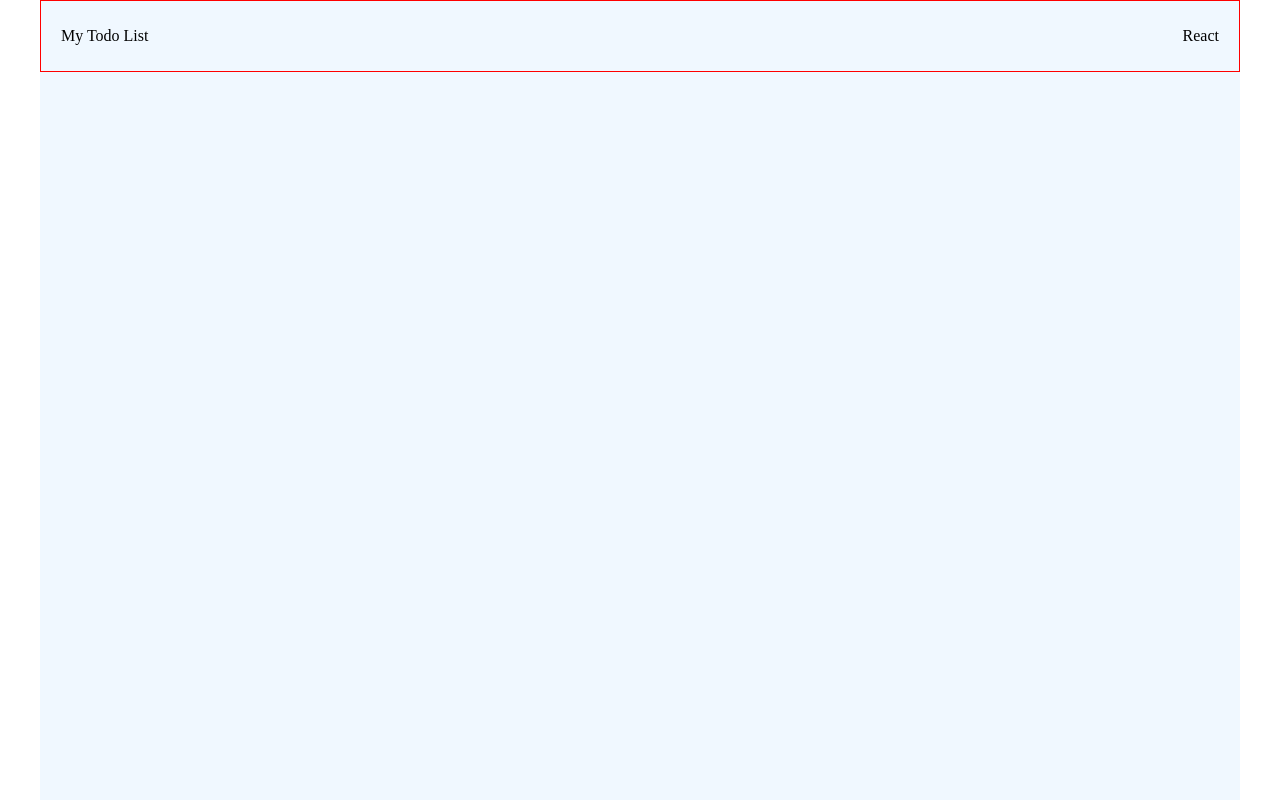
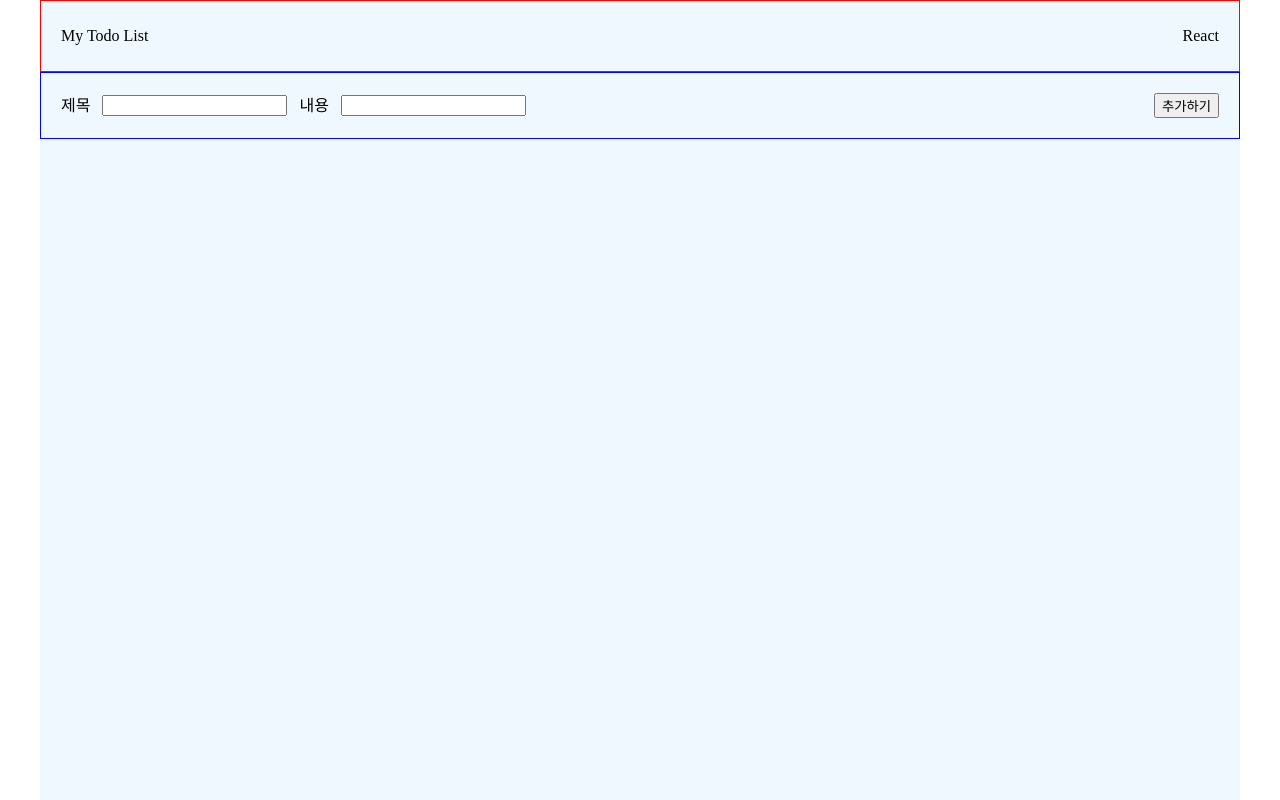
Before and after one commit to devyouth94/React_weeks2, a React (Create React App) app: page / in a window 1280 px wide. Built offline with nearby package versions, Linux system fonts and the light colour scheme.

Commit message:
폼 컴포넌트 생성 및 리덕스 연결 완료

```diff
--- /dev/null
+++ b/src/components/Form.js
@@ -0,0 +1,75 @@
+import React, { useState } from "react";
+import { useDispatch, useSelector } from "react-redux";
+import styled from "styled-components";
+import { addTodo } from "../redux/modules/todos";
+
+let number = 1;
+
+const Form = () => {
+  const initialState = {
+    title: "",
+    body: "",
+  };
+  const [todo, setTodo] = useState(initialState);
+  const dispatch = useDispatch();
+
+  const onChangeHandler = (event) => {
+    const { name, value } = event.target;
+    setTodo({ ...todo, [name]: value });
+  };
+
+  const onSubmitHandler = (event) => {
+    event.preventDefault();
+    if (todo.title === "" || todo.body === "") {
+      return alert("내용을 입력하세요!");
+    }
+
+    dispatch(
+      addTodo({
+        id: number,
+        title: todo.title,
+        body: todo.body,
+        isDone: false,
+      })
+    );
+    number++;
+    setTodo(initialState);
+  };
+
+  return (
+    <StyledForm onSubmit={onSubmitHandler}>
+      <StyledInputGroup>
+        <label>제목</label>
+        <input
+          type="text"
+          name="title"
+          value={todo.title}
+          onChange={onChangeHandler}
+        />
+        <label>내용</label>
+        <input
+          type="text"
+          name="body"
+          value={todo.body}
+          onChange={onChangeHandler}
+        />
+      </StyledInputGroup>
+      <button>추가하기</button>
+    </StyledForm>
+  );
+};
+
+const StyledForm = styled.form`
+  display: flex;
+  justify-content: space-between;
+  padding: 20px;
+  border: 1px solid blue;
+`;
+
+const StyledInputGroup = styled.div`
+  display: flex;
+  align-items: center;
+  gap: 12px;
+`;
+
+export default Form;
--- a/src/components/Header.js
+++ b/src/components/Header.js
@@ -1,5 +1,14 @@
 import React from "react";
 import styled from "styled-components";
+
+const Header = () => {
+  return (
+    <StyledHeader>
+      <h1>My Todo List</h1>
+      <p>React</p>
+    </StyledHeader>
+  );
+};
 
 const StyledHeader = styled.div`
   display: flex;
@@ -11,13 +20,4 @@ const StyledHeader = styled.div`
   padding: 0 20px;
 `;
 
-const Header = () => {
-  return (
-    <StyledHeader>
-      <h1>My Todo List</h1>
-      <p>React</p>
-    </StyledHeader>
-  );
-};
-
 export default Header;
--- a/src/components/Layout.js
+++ b/src/components/Layout.js
@@ -1,5 +1,9 @@
 import React from "react";
 import styled from "styled-components";
+
+const Layout = (props) => {
+  return <StyledLayout>{props.children}</StyledLayout>;
+};
 
 const StyledLayout = styled.div`
   background-color: aliceblue;
@@ -10,8 +14,4 @@ const StyledLayout = styled.div`
   margin: 0 auto;
 `;
 
-const Layout = (props) => {
-  return <StyledLayout>{props.children}</StyledLayout>;
-};
-
 export default Layout;
--- a/src/pages/TodoList.js
+++ b/src/pages/TodoList.js
@@ -1,11 +1,13 @@
 import React from "react";
 import Layout from "../components/Layout";
 import Header from "../components/Header";
+import Form from "../components/Form";
 
 const TodoList = () => {
   return (
     <Layout>
       <Header />
+      <Form />
     </Layout>
   );
 };
--- a/src/redux/config/configStore.js
+++ b/src/redux/config/configStore.js
@@ -1,7 +1,10 @@
 import { createStore } from "redux";
 import { combineReducers } from "redux";
+import todos from "../modules/todos";
 
-const rootReducer = combineReducers({});
+const rootReducer = combineReducers({
+  todos,
+});
 const store = createStore(rootReducer);
 
 export default store;
--- /dev/null
+++ b/src/redux/modules/todos.js
@@ -0,0 +1,30 @@
+// Action Value
+const ADD_TODO = "ADD_TODO";
+
+// Action Creator
+export const addTodo = (payload) => {
+  return { type: ADD_TODO, payload };
+};
+
+// Initial State
+const initialState = [
+  {
+    id: 0,
+    title: "react 기초",
+    body: "기초를 배워봅시다.",
+    isDone: false,
+  },
+];
+
+// Reducer
+const todos = (state = initialState, action) => {
+  switch (action.type) {
+    case ADD_TODO:
+      return [...state, action.payload];
+    default:
+      return state;
+  }
+};
+
+// export default reducer
+export default todos;
```
